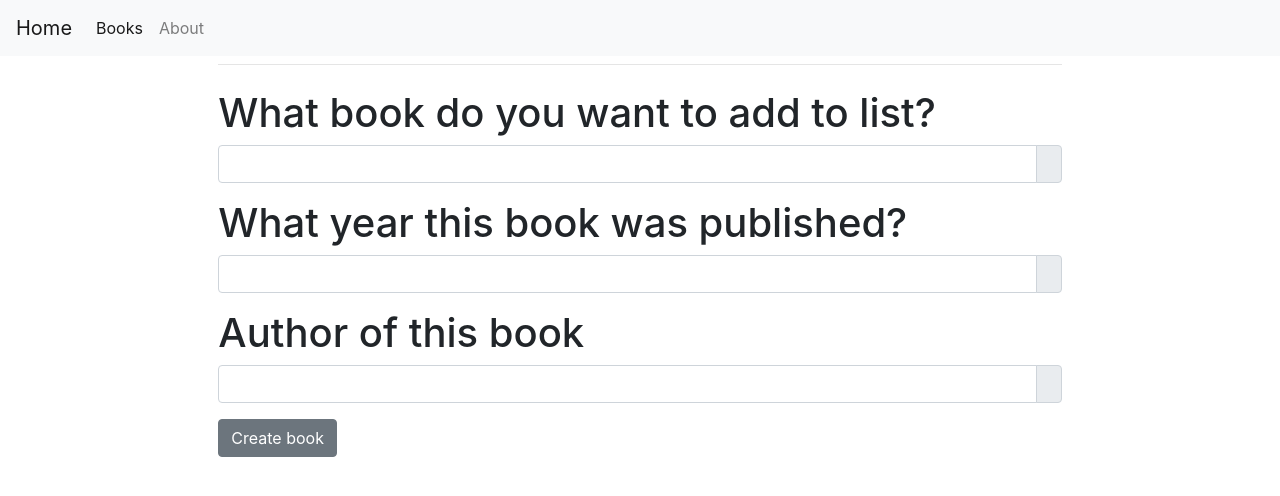
After one commit to mangoseeker/Test-repo, a Django app: page /create/ in a window 1280 px wide. The commit adds this page. Shown: the top 496 px of the page. Run offline with Django 3.2, Linux system fonts and the light colour scheme; some libraries are stand-ins or nearby versions.

Commit message:
create new book endpoint

```diff
--- a/NewDjangoPr/urls.py
+++ b/NewDjangoPr/urls.py
@@ -16,6 +16,8 @@ Including another URLconf
 from django.contrib import admin
 from django.urls import include, path
 
+app_name = 'book'
+
 urlpatterns = [
     path('admin/', admin.site.urls),
     path('', include('polls.urls')),
--- a/polls/models.py
+++ b/polls/models.py
@@ -9,3 +9,6 @@ class Book(models.Model):
     name = models.CharField(max_length=200)
     year = models.DateTimeField('date of publishing')
     author = models.ForeignKey(Author, on_delete=models.CASCADE, null=True)
+
+    def is_valid(self):
+        pass
--- a/polls/urls.py
+++ b/polls/urls.py
@@ -9,6 +9,9 @@ urlpatterns = [
     path('home/', views.home, name="home"),
     path('bookinfo/', views.bookinfo, name="bookinfo"),
     path('about/', views.about, name="about"),
-    path("bookinfo/<int:Book_id>/", views.bookid, name="idofbook"),
-
+    path("bookinfo/<int:Book_id>/", views.bookinfo, name="bookinfo"),
+    path('delete/(?P<m>[0-9]+)/', views.book_delete, name='book_delete'),
+    path('create/', views.create, name="create"),
+    path('savecreate', views.create_book, name="create_book")
 ]
+# r'^delete/(?P<pk>[0-9]+)/$'
--- a/polls/views.py
+++ b/polls/views.py
@@ -1,6 +1,7 @@
 from django.shortcuts import render
 from django.http import HttpResponse
-from .models import Book
+from .models import Book, Author
+from django.shortcuts import redirect
 
 def index(request):
     return HttpResponse("Hey, you, you're finally awake!")
@@ -12,8 +13,10 @@ def books(response):
     my_books = Book.objects.all()
     return render(response, "main/books.html", {"books": my_books})
 
-def bookinfo(response):
-    return render(response, "main/bookinfo.html", {})
+def bookinfo(response, Book_id):
+    book = Book.objects.get(id=Book_id)
+    print(book)
+    return render(response, "main/bookinfo.html", {"book": book})
 
 def about(response):
     return render(response, "main/about.html", {})
@@ -21,3 +24,32 @@ def about(response):
 def bookid(response, Book_id):
     print(Book_id)
     return render(response, "main/bookinfo.html", {})
+
+def book_delete(request, m):
+    print(m)
+    book = Book.objects.get(id=m)
+
+    if request.method == 'POST':
+        book.delete()
+        return redirect('/')
+
+    return render(request, 'main/books.html', {'book': book})
+
+def create(response):
+    return render(response, "main/create.html")
+
+def create_book(request):
+    if request.method == "POST":
+        print(request.POST['name'])
+        author = Author(name=request.POST['aftername'])
+        author.save()
+        book = Book(name=request.POST['name'], year=request.POST['year'], author = author)
+        print(request.POST['aftername'])
+        print(book.name)
+        author.save()
+        book.save()
+
+
+    else:
+        book = Book()
+    return redirect('/books/')
--- a/templates/main/about.html
+++ b/templates/main/about.html
@@ -8,6 +8,7 @@
 </head>
 <body>
 {% block content %}
+    <h1> So here some interesting facts about this project:</h1>
 {% endblock %}
 {% block header %}
 {% endblock %}
--- a/templates/main/base.html
+++ b/templates/main/base.html
@@ -18,11 +18,7 @@
 </head>
 
 <body>
-{#    <div class="sidenav">#}
-{#        <a href="/home">Home</a>#}
-{#        <a href="/books">Books</a>#}
-{#        <a href="/about">About</a>#}
-{#    </div>#}
+
 <nav class="navbar navbar-expand-lg navbar-light bg-light">
   <a class="navbar-brand" href="/home/">Home</a>
   <button class="navbar-toggler" type="button" data-toggle="collapse" data-target="#navbarNav" aria-controls="navbarNav" aria-expanded="false" aria-label="Toggle navigation">
@@ -36,12 +32,9 @@
       <li class="nav-item">
         <a class="nav-link" href="/about/">About</a>
       </li>
-      <li class="nav-item">
-        <a class="nav-link" href="#">Pricing</a>
-      </li>
+
 {#      <li class="nav-item">#}
 {#        <a class="nav-link disabled" href="#" tabindex="-1" aria-disabled="true">Disabled</a>#}
-      </li>
     </ul>
   </div>
 </nav>
--- /dev/null
+++ b/templates/main/create.html
@@ -0,0 +1,43 @@
+<!DOCTYPE html>
+<html lang="en">
+{% extends 'main/base.html' %}
+
+<head>
+    <meta charset="UTF-8">
+    <title>Title</title>
+</head>
+<body>
+
+{% block content %}
+    <h1>What book do you want to add to list?</h1>
+<form action="{% url 'create_book' %}" method="POST">
+        {% csrf_token %}
+    <div class="input-group mb-3">
+      <input type="text" class="form-control" placeholder="" name="name" aria-label="Recipient's username" aria-describedby="basic-addon2">
+      <div class="input-group-append">
+        <span class="input-group-text" id="basic-addon2"></span>
+      </div>
+    </div>
+    <h1>What year this book was published?</h1>
+
+    <div class="input-group mb-3">
+      <input type="text" class="form-control" placeholder="" name="year" aria-label="Recipient's username" aria-describedby="basic-addon2">
+      <div class="input-group-append">
+        <span class="input-group-text" id="basic-addon2"></span>
+      </div>
+    </div>
+    <h1>Author of this book</h1>
+
+    <div class="input-group mb-3">
+      <input type="text" class="form-control" placeholder="" name="aftername" aria-label="Recipient's username" aria-describedby="basic-addon2">
+      <div class="input-group-append">
+        <span class="input-group-text" id="basic-addon2"></span>
+      </div>
+    </div>
+    <button type="submit" class="btn btn-secondary">Create book</button>
+</form>
+{% endblock %}
+{% block header %}
+{% endblock %}
+</body>
+</html>
```
Also changed, not shown: templates/main/bookinfo.html (+2 -7 lines), templates/main/books.html (+7 -0 lines).
